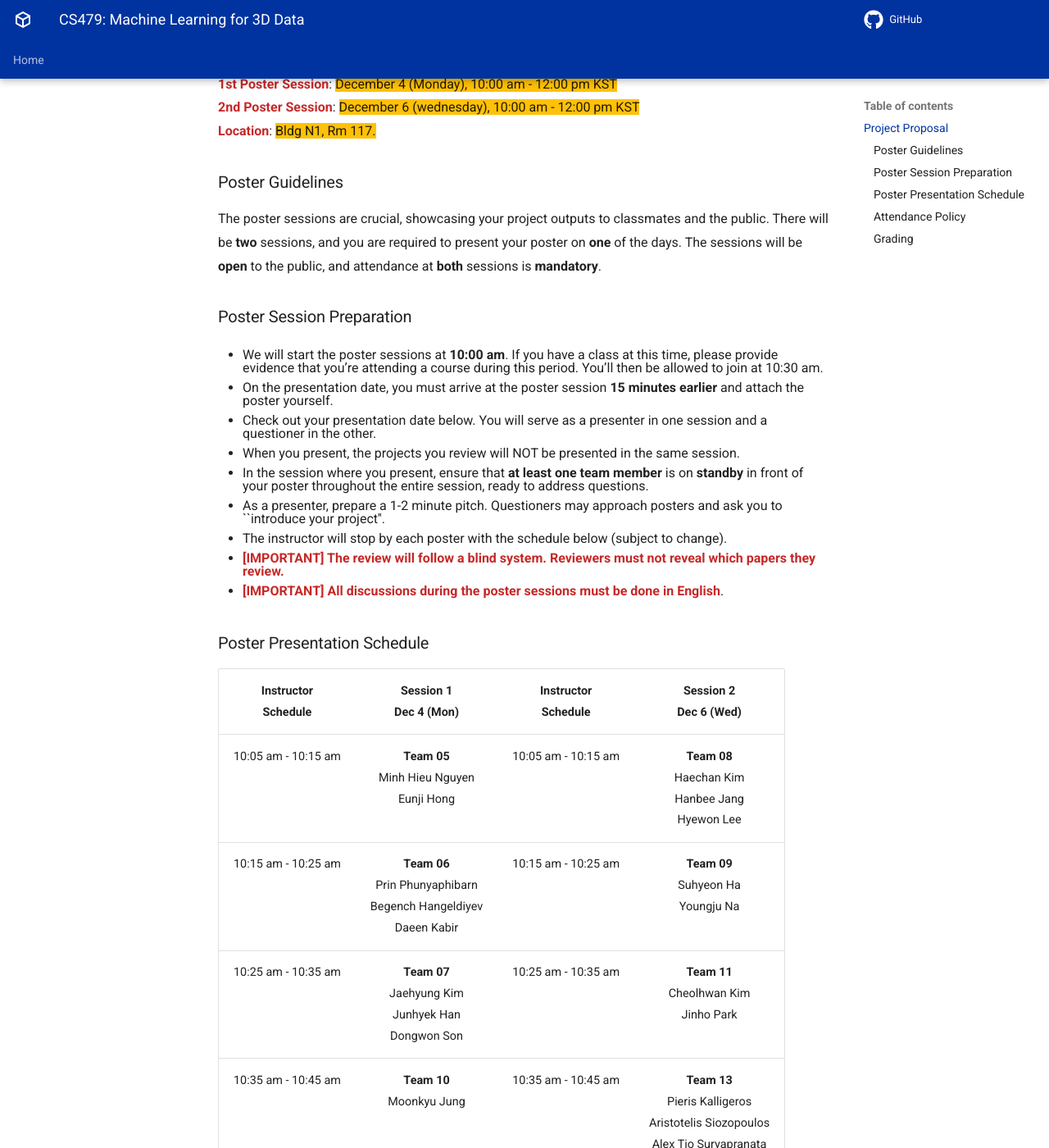
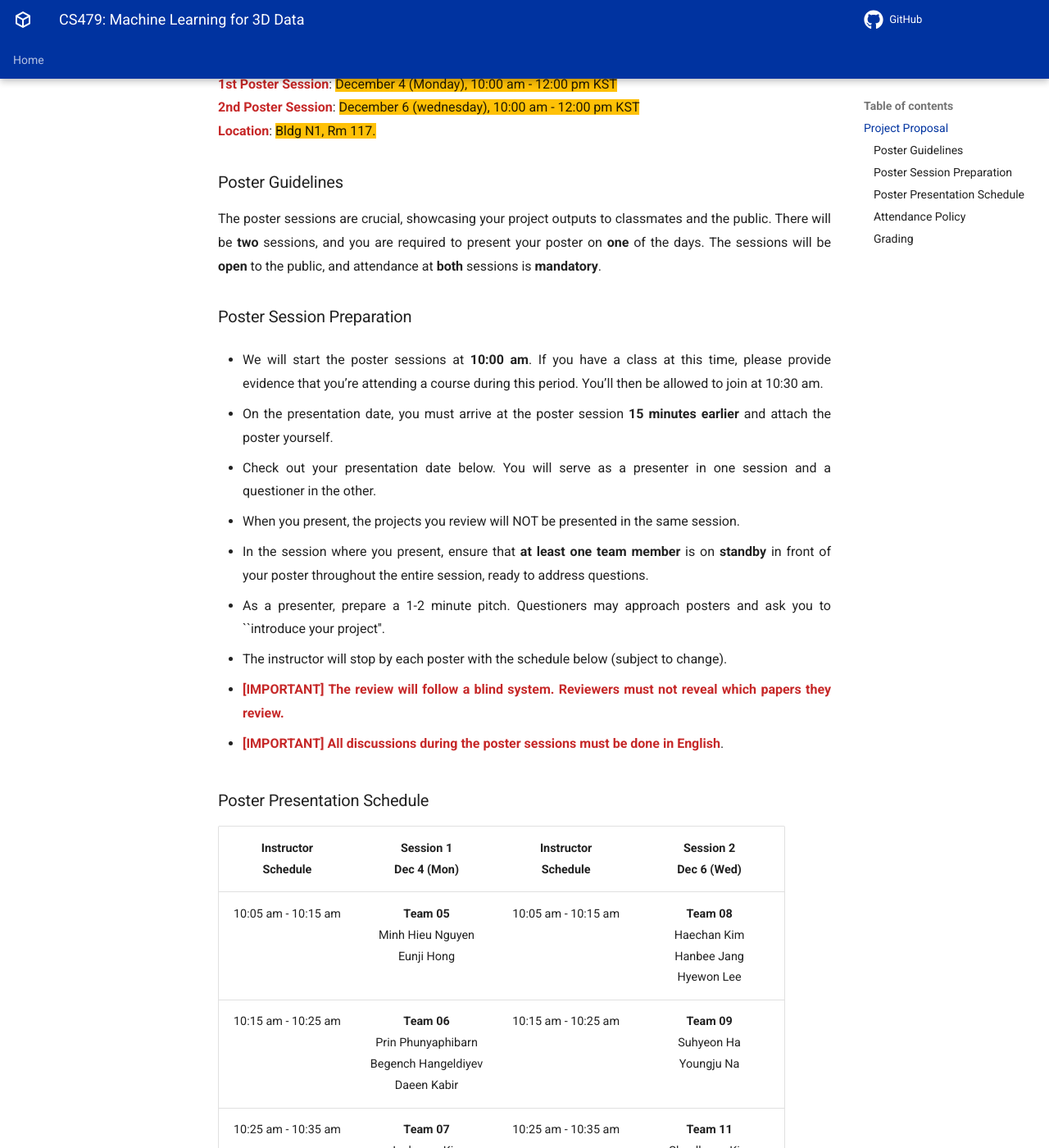
Before and after one commit to nthaihoc/iast-csml000, an MkDocs documentation site: the page built from docs/poster-session-guidelines.md, in a window 1280 px wide and 1400 px high, scrolled down 236 px. Shown: the whole window at 82% size. Built offline with MkDocs 1.6.1 and Material for MkDocs 9.7.7, drawn with Linux system fonts in a browser that asks for light colours; comment, search, counter and statistics services are not loaded.

Commit message:
update course

```diff
--- a/docs/stylesheets/extra.css
+++ b/docs/stylesheets/extra.css
@@ -4,10 +4,10 @@
   --md-primary-fg-color--dark:  #0072ce;
 }
 
-/* p {
+p {
   text-align: justify;
   text-justify: inter-word;
-} */
+}
 
 .md-grid {
   max-width: 1280px;
@@ -29,7 +29,7 @@
 
 .md-typeset ul,
 .md-typeset ol {
-  line-height: 100%;
+  line-height: 1.8;
 }
 
 .md-typeset mark {
```
